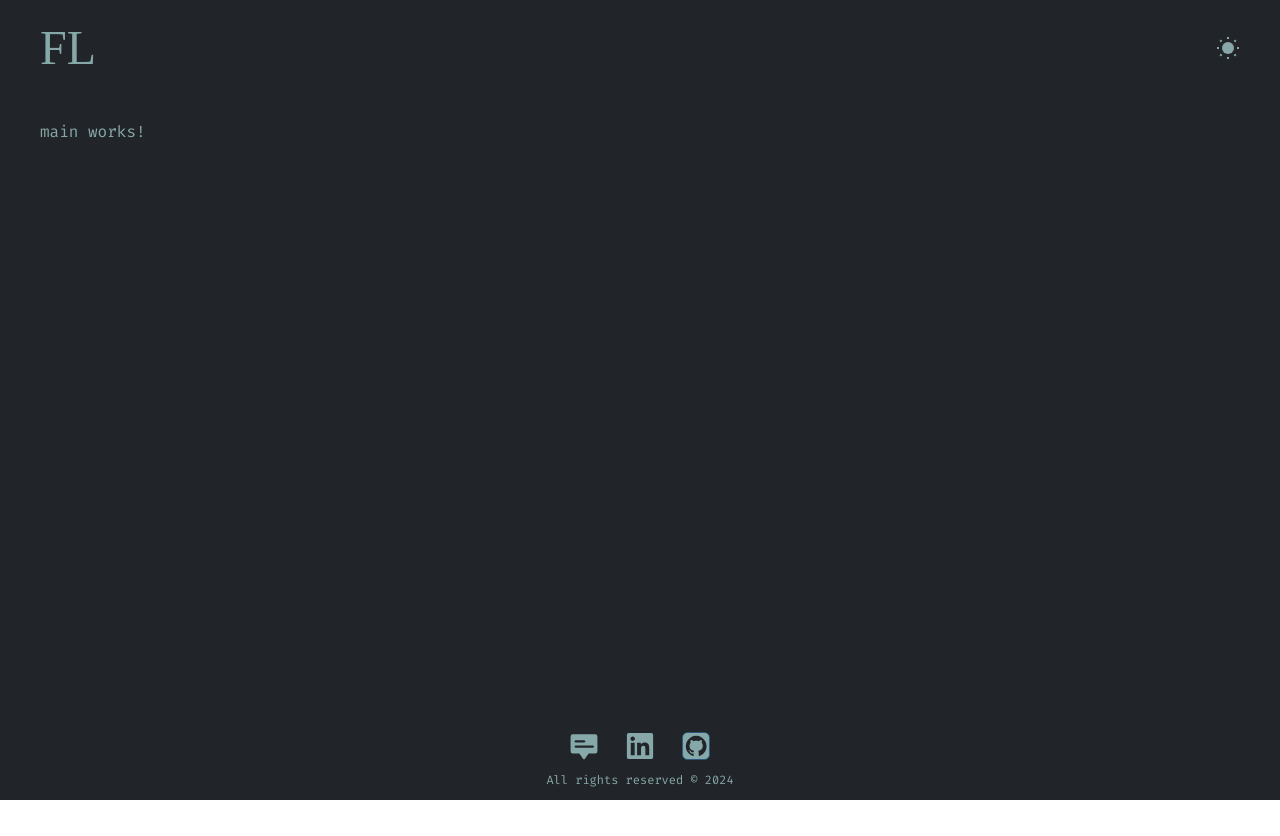
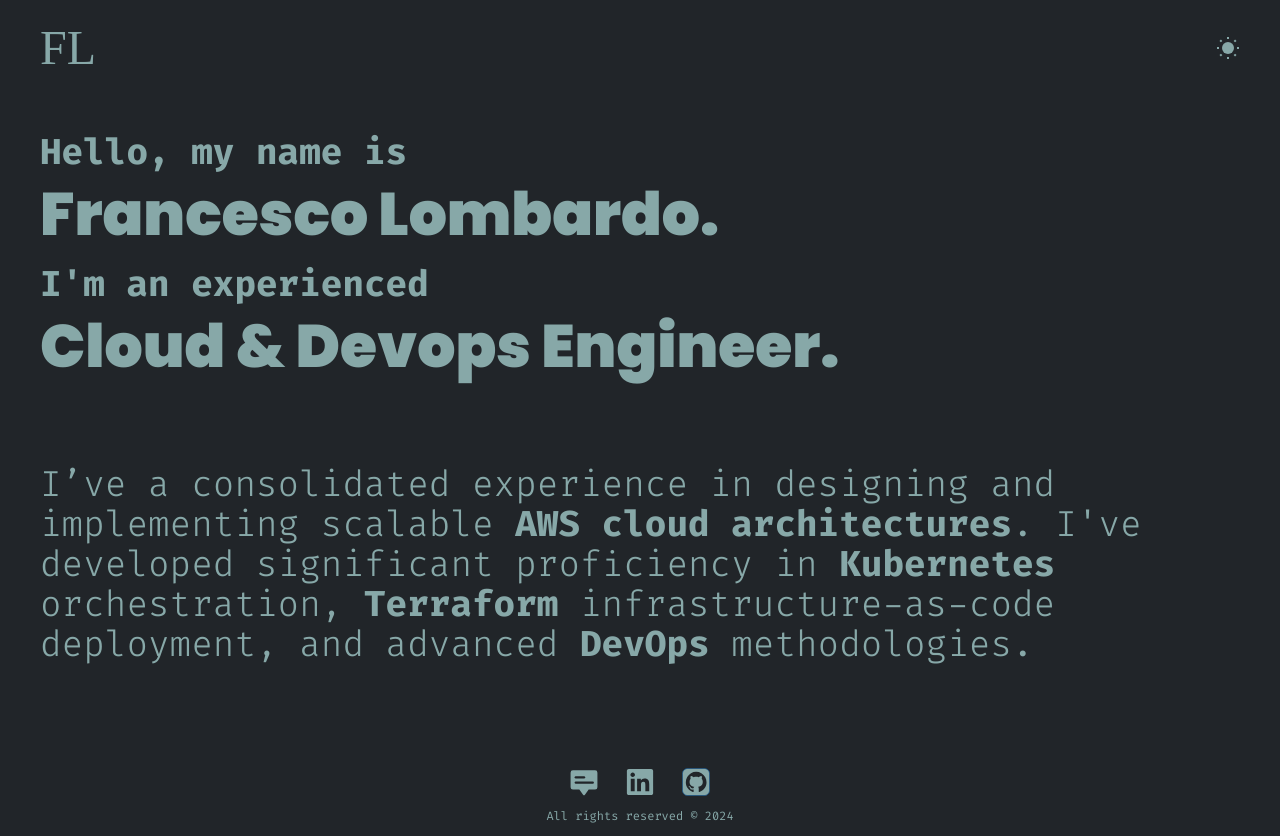
Before and after one commit to fralomb/itsme, an Angular app in the folder app/: page / in a window 1280 px wide. Before the commit the page ends 800 px from the top, so only its background shows below. Built offline with nearby package versions, Linux system fonts and the light colour scheme; a web font is replaced by a local one.

Commit message:
footer links

```diff
--- a/app/src/app/app.component.scss
+++ b/app/src/app/app.component.scss
@@ -1,5 +1,5 @@
 .wrapper {
-  @apply flex flex-col px-10 bg-bg-light dark:bg-bg-dark text-main-light dark:text-main-dark h-dvh;
+  @apply flex flex-col px-10 bg-bg-light dark:bg-bg-dark text-main-light dark:text-main-dark min-h-dvh;
 
   .nav {
     @apply my-6;
@@ -10,6 +10,6 @@
   }
 
   .footer {
-    @apply my-3;
+    @apply mt-20 mb-3;
   }
 }
--- a/app/src/app/components/footer/footer.component.html
+++ b/app/src/app/components/footer/footer.component.html
@@ -4,9 +4,9 @@
     <!-- Email -->
     <a href="mailto:fra.lombardo92@gmail.com" role="button">
       <svg viewBox="0 0 48 48" xmlns="http://www.w3.org/2000/svg" fill="dark">
-        <g id="SVGRepo_bgCarrier" stroke-width="0"></g>
-        <g id="SVGRepo_tracerCarrier" stroke-linecap="round" stroke-linejoin="round"></g>
-        <g id="SVGRepo_iconCarrier">
+        <g id="bgCarrier" stroke-width="0"></g>
+        <g id="tracerCarrier" stroke-linecap="round" stroke-linejoin="round"></g>
+        <g id="iconCarrier">
           <title>Email me!</title>
           <path
             d="M43,4H5A4,4,0,0,0,1,8V33a4,4,0,0,0,4,4H16l6.38,8.78a2,2,0,0,0,3.23,0L32,37H43a4,4,0,0,0,4-4V8A4,4,0,0,0,43,4Z"
@@ -19,9 +19,9 @@
     <!-- Linkedin -->
     <a href="https://www.linkedin.com/itsfrancescolombardo" role="button">
       <svg class="fill-main-light dark:fill-main-dark" viewBox="0 0 32 32" version="1.1" xmlns="http://www.w3.org/2000/svg">
-        <g id="SVGRepo_bgCarrier" stroke-width="0"></g>
-        <g id="SVGRepo_tracerCarrier" stroke-linecap="round" stroke-linejoin="round"></g>
-        <g id="SVGRepo_iconCarrier">
+        <g id="bgCarrier" stroke-width="0"></g>
+        <g id="tracerCarrier" stroke-linecap="round" stroke-linejoin="round"></g>
+        <g id="iconCarrier">
           <title>linkedin</title>
           <path
             d="M28.778 1.004h-25.56c-0.008-0-0.017-0-0.027-0-1.199 0-2.172 0.964-2.186 2.159v25.672c0.014 1.196 0.987 2.161 2.186 2.161 0.010 0 0.019-0 0.029-0h25.555c0.008 0 0.018 0 0.028 0 1.2 0 2.175-0.963 2.194-2.159l0-0.002v-25.67c-0.019-1.197-0.994-2.161-2.195-2.161-0.010 0-0.019 0-0.029 0h0.001zM9.9 26.562h-4.454v-14.311h4.454zM7.674 10.293c-1.425 0-2.579-1.155-2.579-2.579s1.155-2.579 2.579-2.579c1.424 0 2.579 1.154 2.579 2.578v0c0 0.001 0 0.002 0 0.004 0 1.423-1.154 2.577-2.577 2.577-0.001 0-0.002 0-0.003 0h0zM26.556 26.562h-4.441v-6.959c0-1.66-0.034-3.795-2.314-3.795-2.316 0-2.669 1.806-2.669 3.673v7.082h-4.441v-14.311h4.266v1.951h0.058c0.828-1.395 2.326-2.315 4.039-2.315 0.061 0 0.121 0.001 0.181 0.003l-0.009-0c4.5 0 5.332 2.962 5.332 6.817v7.855z">
@@ -33,9 +33,9 @@
     <a href="https://github.com/fralomb" role="button">
       <svg viewBox="0 0 73 73" version="1.1" xmlns="http://www.w3.org/2000/svg"
         xmlns:xlink="http://www.w3.org/1999/xlink" fill="dark">
-        <g id="SVGRepo_bgCarrier" stroke-width="0"></g>
-        <g id="SVGRepo_tracerCarrier" stroke-linecap="round" stroke-linejoin="round"></g>
-        <g id="SVGRepo_iconCarrier">
+        <g id="bgCarrier" stroke-width="0"></g>
+        <g id="tracerCarrier" stroke-linecap="round" stroke-linejoin="round"></g>
+        <g id="iconCarrier">
           <title>github</title>
           <g id="github" stroke="none" stroke-width="1" fill="none" fill-rule="evenodd">
             <g id="container" transform="translate(2.000000, 2.000000)" fill-rule="nonzero">
--- a/app/src/app/components/footer/footer.component.scss
+++ b/app/src/app/components/footer/footer.component.scss
@@ -4,6 +4,15 @@
 
 .contacts {
   @apply flex flex-row gap-7;
+
+  /* for email and linkedin */
+  svg:is(:hover, :focus-visible) > #iconCarrier > path:first-of-type {
+    fill: var(--color-secondary-light-hover)
+  }
+  /* for github */
+  svg:is(:hover, :focus-visible) > #iconCarrier > #github > #container > #mask {
+    fill: var(--color-secondary-light-hover)
+  }
 }
 
 .contacts > a > svg {
--- a/app/src/app/components/main/main.component.html
+++ b/app/src/app/components/main/main.component.html
@@ -1 +1,7 @@
-<p>main works!</p>
+<div class="wrapper">
+  <p class="line-1">Hello, my name is</p>
+  <h2 class="line-2">Francesco Lombardo.</h2>
+  <p class="line-3">I'm an experienced</p>
+  <h2 class="line-4">Cloud & Devops Engineer.</h2>
+  <p class="line-5">I’ve a consolidated experience in designing and implementing scalable <strong>AWS cloud architectures</strong>. I've developed significant proficiency in <strong>Kubernetes</strong> orchestration, <strong>Terraform</strong> infrastructure-as-code deployment, and advanced <strong>DevOps</strong> methodologies.</p>
+</div>
--- a/app/src/app/components/main/main.component.scss
+++ b/app/src/app/components/main/main.component.scss
@@ -0,0 +1,20 @@
+
+.wrapper {
+  @apply flex flex-col items-start gap-2;
+}
+
+.line-1, .line-3 {
+  @apply text-4xl font-bold mt-3;
+}
+
+.line-2, .line-4 {
+  @apply text-6xl font-poppins font-black mt-1;
+}
+
+.line-5 {
+  @apply text-4xl font-light mt-20;
+  strong {
+    @apply font-bold;
+  }
+
+}
--- a/app/src/app/components/main/main.component.ts
+++ b/app/src/app/components/main/main.component.ts
@@ -5,8 +5,7 @@ import { Component } from '@angular/core';
   standalone: true,
   imports: [],
   templateUrl: './main.component.html',
-  styleUrl: './main.component.scss'
+  styleUrl: './main.component.scss',
 })
 export class MainComponent {
-
 }
```
